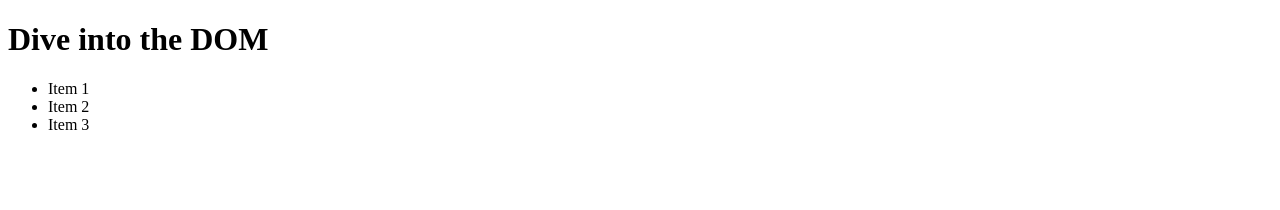
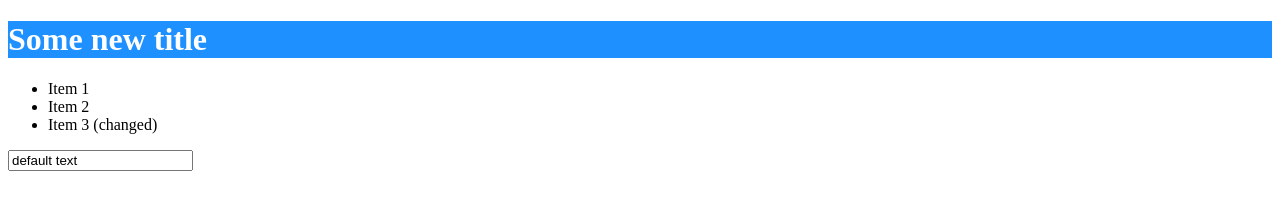
Before and after one commit to jmk89/learningJS, a plain HTML site: page dom-01-starting-code/index.html in a window 1280 px wide. Drawn offline with Linux system fonts and the light colour scheme.

Commit message:
some more DOM manipulation and short assignment

```diff
--- a/dom-01-starting-code/app.js
+++ b/dom-01-starting-code/app.js
@@ -9,3 +9,20 @@
 // document.querySelectorAll('.list-item');
 
 // document.querySelector('ul li:first-of-type');
+
+const h1 = document.getElementById('main-title');
+h1.textContent = 'Some new title';
+h1.style.color = 'white';
+h1.style.backgroundColor = 'dodgerBlue';
+
+const li = document.querySelector('li:last-of-type');
+li.textContent = li.textContent + ' (changed)'
+
+const body = document.body;
+body.query
+
+const listItemElements = document.querySelectorAll('li');
+
+for (const listItem of listItemElements) {
+  console.dir(listItem)
+}
--- a/dom-01-starting-code/index.html
+++ b/dom-01-starting-code/index.html
@@ -9,12 +9,13 @@
   </head>
   <body>
     <header>
-      <h1 id ='main-title'>Dive into the DOM</h1>
-      <ul>
-        <li>Item 1</li>
-        <li class="list-item">Item 2</li>
-        <li class="list-item">Item 3</li>
-      </ul>
+      <h1 id="main-title">Dive into the DOM</h1>
     </header>
+    <ul>
+      <li>Item 1</li>
+      <li class="list-item">Item 2</li>
+      <li class="list-item">Item 3</li>
+    </ul>
+    <input type="text" value="default text">
   </body>
 </html>
--- /dev/null
+++ b/dom-assignment-start/styles.css
@@ -0,0 +1,49 @@
+html {
+  font-family: sans-serif;
+}
+
+body {
+  margin: 5rem;
+  color: #521751;
+}
+
+h1 {
+  background: #fa923f;
+  color: white;
+  padding: 1rem;
+}
+
+ol {
+  counter-reset: list-counter;
+  list-style: none;
+  margin: 0;
+  padding: 1rem;
+  border: 1px solid #fa923f;
+}
+
+li {
+  counter-increment: list-counter;
+  padding: 1rem;
+  margin: 1rem 1rem 1rem 3.5rem;
+  border: 1px solid #521751;
+  position: relative;
+}
+
+li:before {
+  content: counter(list-counter);
+  margin-right: 0.5rem;
+  padding: 1rem;
+  background: #521751;
+  color: white;
+  position: absolute;
+  left: -2.75rem;
+  top: -1px;
+  border: 1px solid #521751;
+}
+
+li:hover,
+li:active {
+  border-color: #fa923f;
+  color: white;
+  background: #fa923f;
+}
```
Also changed, not shown: dom-assignment-start/assignment.js (added, +13 -0 lines), dom-assignment-start/index.html (added, +31 -0 lines).
